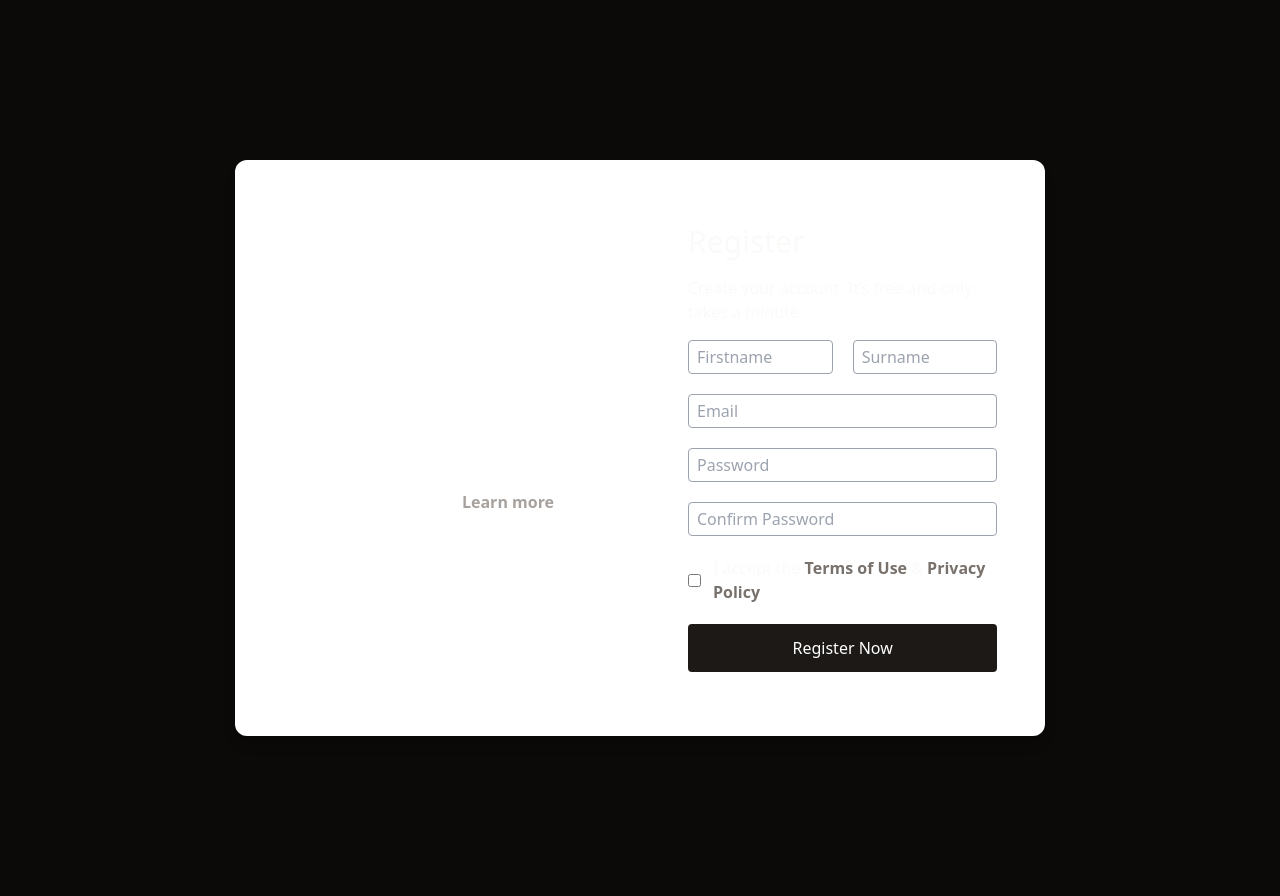
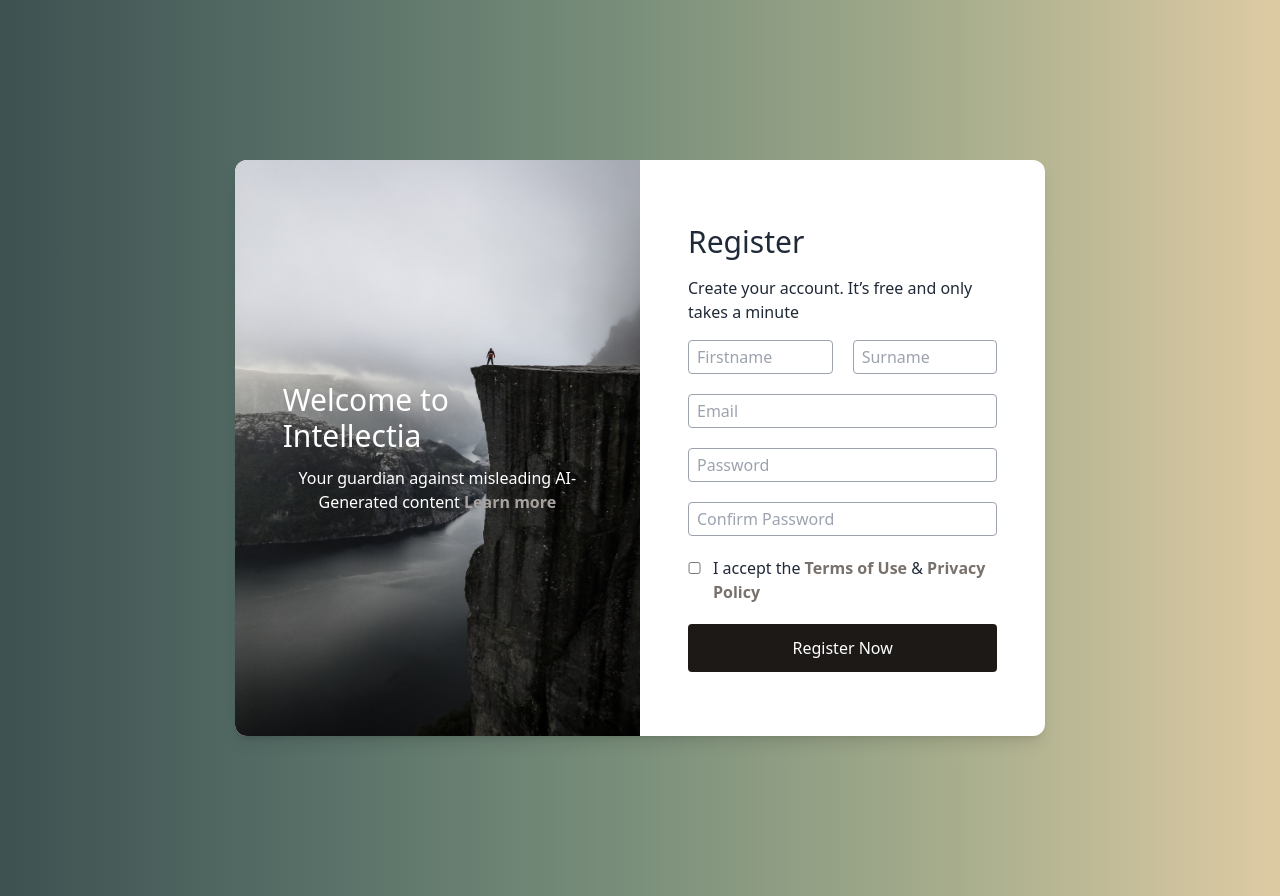
Before and after one commit to prasenjeet-symon/intellectia, a React (Vite) app in the folder packages/client/: page /auth/sign-up in a window 1280 px wide. Built offline with nearby package versions, Linux system fonts and the light colour scheme.

Commit message:
singup page bug resolved

```diff
--- a/packages/client/src/pages/Authentication/SignUpPage/SignUpPage.tsx
+++ b/packages/client/src/pages/Authentication/SignUpPage/SignUpPage.tsx
@@ -1,16 +1,17 @@
 // This is sign-up page
+import "./SignUpPage.css";
 
-function SignUpPage(): React.ReactElement<SignUpPageProps> {
+function SignUpPage(): React.ReactElement<string> {
   return (
     <>
-      <div className="min-h-screen py-40" id="back">
+      <div className="min-h-screen py-40 text-gray-800" id="back">
         <div className="container mx-auto">
           <div className="flex flex-col lg:flex-row w-10/12 lg:w-8/12 bg-white rounded-xl mx-auto shadow-lg overflow-hidden">
             <div className="w-full lg:w-1/2 flex flex-col items-center justify-center p-12 bg-no-repeat bg-cover bg-center" id="backImage">
               <h1 className="text-white text-3xl mb-3">Welcome to Intellectia</h1>
               <div>
                 <p className="text-white text-center">
-                  Your guardian against misleading AI-Generated content
+                  Your guardian against misleading AI-Generated content{" "}
                   <a href="#" className="text-stone-400 font-semibold">
                     Learn more
                   </a>
@@ -34,8 +35,8 @@
                 <div className="mt-5">
                   <input type="password" placeholder="Confirm Password" className="border rounded border-gray-400 py-1 px-2 w-full" />
                 </div>
-                <div className="mt-5 flex gap-3 items-center">
-                  <input type="checkbox" className="border border-gray-400" />
+                <div className="mt-5 flex gap-3 items-baseline">
+                  <input type="checkbox" className="border border-gray-400 h-3" />
                   <span>
                     I accept the{" "}
                     <a href="#" className="text-stone-500 font-semibold">
```
